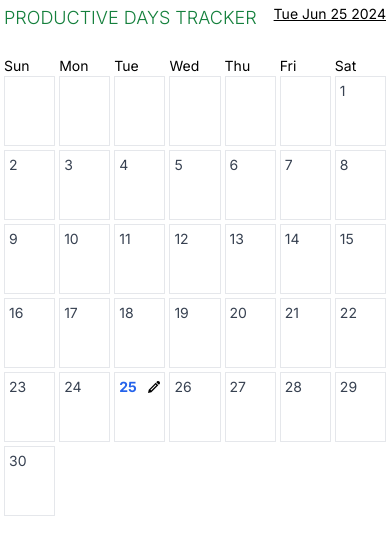
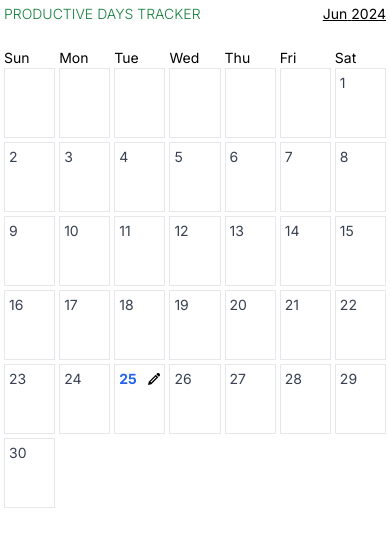
Before and after one commit to yanmoenaing118/my-days-tracker, a Next.js app: page / in a window 390 px wide. Shown: the top 554 px of the page. Built offline with nearby package versions, Linux system fonts and the light colour scheme; no server answers; the database is empty.

Commit message:
update(calendar) title responsive

```diff
--- a/app/components/Calendar.tsx
+++ b/app/components/Calendar.tsx
@@ -80,16 +80,17 @@ export default function Calendar({ myDays }: { myDays: MyDayType[] }) {
     };
   });
 
+  const month = new Date().toDateString().split(" ")[1];
   return (
     <>
       <div className="p-1 md:p-4">
         <div className="calendar">
           <div className="flex justify-between bold mb-6 text-lg">
-            <h1 className="font-light uppercase text-green-700">
+            <h1 className="font-light text-sm md:text-base uppercase text-green-700">
               Productive Days Tracker
             </h1>
             <span className="underline text-sm">
-              {new Date().toDateString()}
+              {month} {currentYear}
             </span>
           </div>
           <div className="calendar_header grid grid-cols-7 gap-1 md:gap-2">
```
